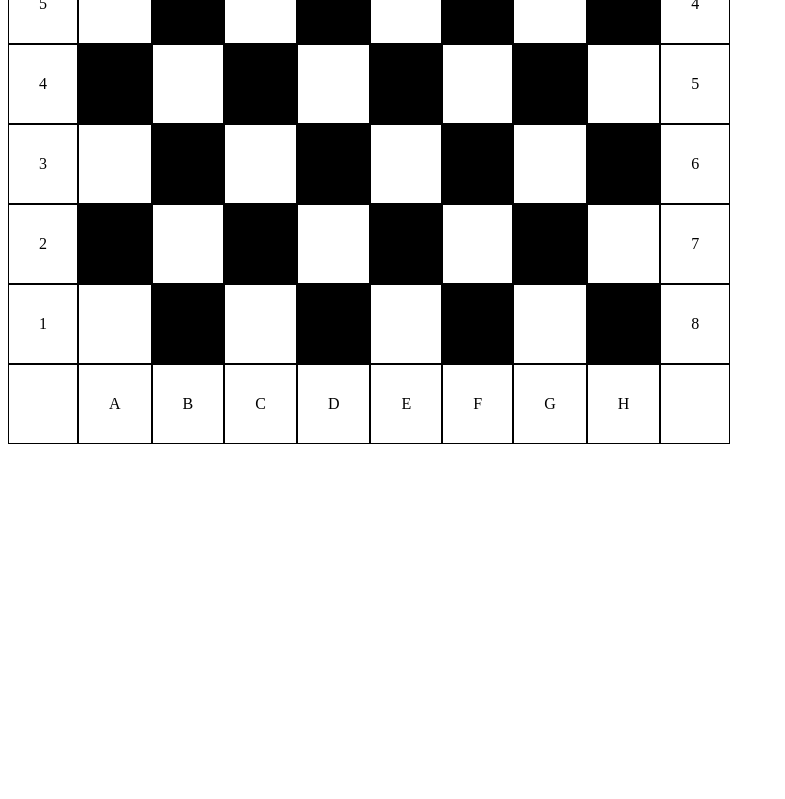
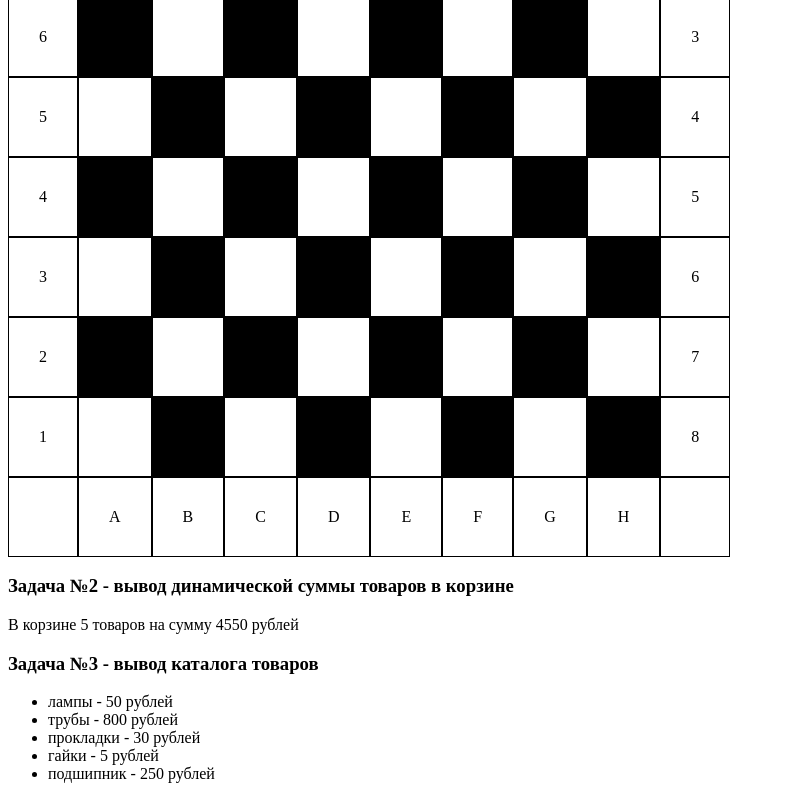
Before and after one commit to Salis666/jshomework, a plain HTML site: page index.html in a window 1280 px wide. Shown: the part 364-1163 px from the top of the page, without its empty margins (0-785 px from the left). Before the commit the page ends 816 px from the top, so only its background shows below. Drawn offline with Linux system fonts and the light colour scheme.

Commit message:
p2p3IsComplite

```diff
--- a/index.html
+++ b/index.html
@@ -9,7 +9,13 @@
 </head>
 
 <body>
+            <h1>Домашняя работа №5</h1>
+            <h3>Задача №1 - шахматная доска</h3>
             <div class="desk"></div>
+            <h3>Задача №2 - вывод динамической суммы товаров в корзине</h3>
+            <div class="basket"></div>
+            <h3>Задача №3 - вывод каталога товаров</h3>
+            <div id="catalog"></div>
             <script src="script.js"></script>
 
 </body>
--- a/script.js
+++ b/script.js
@@ -181,52 +181,68 @@ for (let i = 1; i < 21; i++) {
 
             return { units: +arrayNumber[2], tens: +arrayNumber[1], hundreds: +arrayNumber[0] }
 
-}
+} */
 
 // Задача 2
 
 
 let bearing = {
             name: 'подшипник',
-            price: 250
+            price: 250,
+            totalPrice(quantity) {
+                        return this.price * quantity
+            }
 };
 let nut = {
             name: 'гайки',
-            price: 5
+            price: 5,
+            totalPrice(quantity) {
+                        return this.price * quantity
+            }
 };
 let gasket = {
             name: 'прокладки',
-            price: 30
+            price: 30,
+            totalPrice(quantity) {
+                        return this.price * quantity
+            }
 };
 let pipe = {
             name: 'трубы',
-            price: 800
+            price: 800,
+            totalPrice(quantity) {
+                        return this.price * quantity
+            }
 };
 let lamp = {
             name: 'лампы',
-            price: 50
+            price: 50,
+            totalPrice(quantity) {
+                        return this.price * quantity
+            }
 };
 
 let basket = [
-            // 1. Товар 2. Количество штук в корзине
-            [bearing, 5],
-            [nut, 50],
-            [gasket, 40],
-            [pipe, 2],
-            [lamp, 5]
+            bearing.totalPrice(5),
+            nut.totalPrice(50),
+            gasket.totalPrice(40),
+            pipe.totalPrice(2),
+            lamp.totalPrice(5)
 ];
 
 function countBasketPrice(basket) {
             let basketPrice = 0;
             for (let i = 0; i < basket.length; i++) {
-                        basketPrice += (basket[i][0].price * basket[i][1]);
+                        basketPrice += basket[i];
             }
             return basketPrice;
 }
 
-alert(countBasketPrice(basket)); */
+/* alert(countBasketPrice(basket)); */
 
 //Домашнее задание 5
+
+// Задача № 1
 
 let desk = document.querySelector('.desk');
 const horizontal = ['', 'A', 'B', 'C', 'D', 'E', 'F', 'G', 'H'];
@@ -267,3 +283,29 @@ for (let i = 10; i > 0; i--) {
                         td.style.border = '1px solid #000000';
             }
 }
+
+
+// Задача № 2
+
+let visualBasket = document.querySelector('.basket');
+let textVisualBasket = document.createElement('p');
+visualBasket.appendChild(textVisualBasket);
+
+if (basket.length > 0) {
+            textVisualBasket.textContent = `В корзине ${basket.length} товаров на сумму ${countBasketPrice(basket)} рублей`;
+} else {
+            textVisualBasket.textContent = 'Корзина пуста';
+}
+
+// Задача № 3
+
+let catalog = [bearing, nut, gasket, pipe, lamp];
+let visualCatalog = document.getElementById('catalog');
+let textVisualCatalog = document.createElement('ul');
+visualCatalog.appendChild(textVisualCatalog);
+
+for (let i = catalog.length; i > 0; i--) {
+            let li = document.createElement('li');
+            li.textContent = `${catalog[i - 1].name} - ${catalog[i - 1].price} рублей`;
+            textVisualCatalog.appendChild(li);
+}
```
